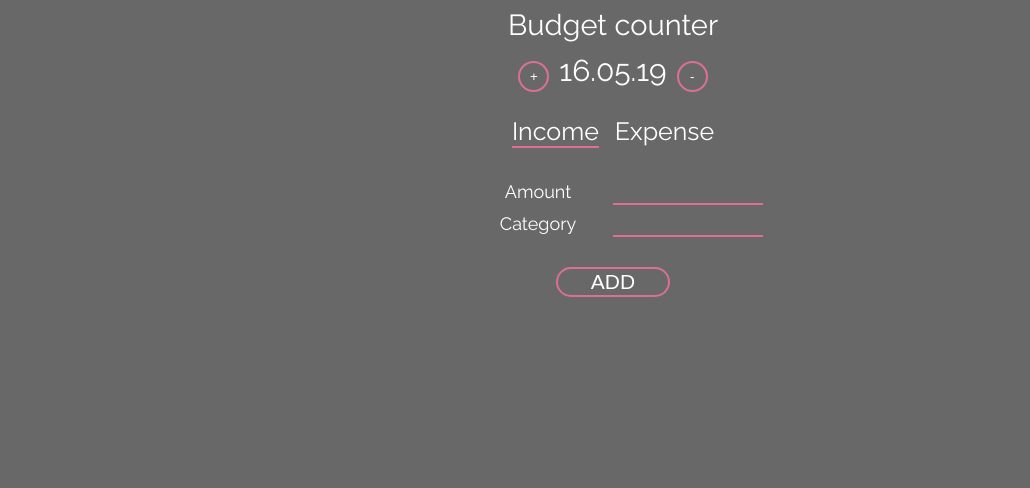
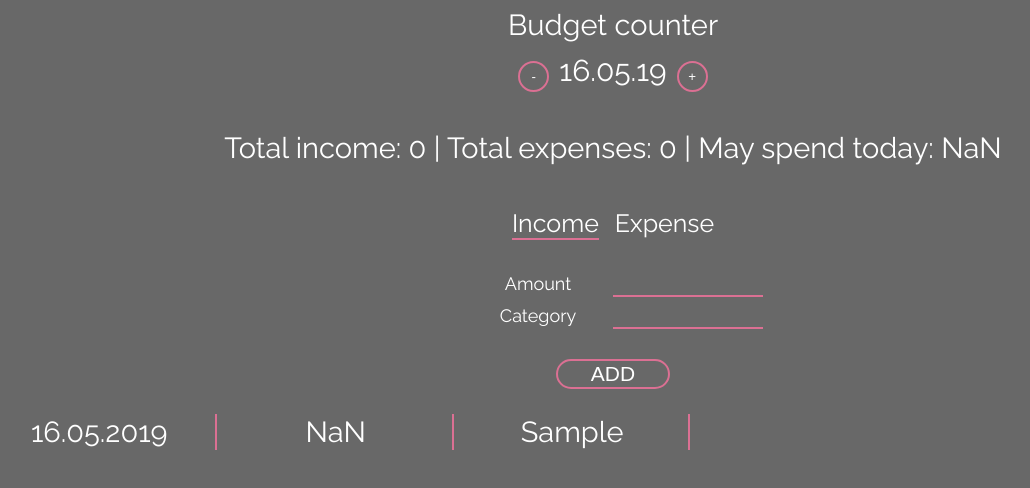
Before and after one commit to 6LACK-N1NJA/income-outcome, a React (Create React App) app: page / in a window 1280 px wide. Both pictures are taken after typing "Sample", "Sample" into the empty fields and a click on the button "ADD". Shown: the top 488 px of the page, without its empty margins (27-1057 px from the left). Built offline with nearby package versions, Linux system fonts and the light colour scheme.

Commit message:
Logic added

```diff
--- a/src/components/date-manager.js
+++ b/src/components/date-manager.js
@@ -40,9 +40,9 @@ class DateManager extends React.Component {
 
     return(
       <div className='DateManager'>
+        <DateButton onClick={this.handleSubtractDay}>-</DateButton>
+        <span>{date.format('DD.MM.YY')}</span>
         <DateButton onClick={this.handleAddDay}>+</DateButton>
-        <span>{date.format('DD.MM.YY')}</span>
-        <DateButton onClick={this.handleSubtractDay}>-</DateButton>
       </div>
     );
   }
--- a/src/components/in-out-input.js
+++ b/src/components/in-out-input.js
@@ -4,7 +4,6 @@ import Expense from './expense.js';
 import Income from './income.js';
 import Table from './table.js';
 import moment from 'moment';
-import {findLastIndex} from 'lodash';
 
 
 const Nav = styled.nav`
@@ -23,6 +22,10 @@ const Link = styled.span`
 class InOutInput extends Component {
   constructor(props) {
     super(props);
+    const store = localStorage.getItem('transactions');
+    if (! store instanceof Array) {
+      localStorage.setItem('transactions', []);
+    }
     this.state = {
       navSelected : 'income',
       transactioins : [],
@@ -41,22 +44,62 @@ class InOutInput extends Component {
       cat,
       sum,
     };
-    const index = findLastIndex(transactioins, ({date}) => {
+    /*const index = findLastIndex(transactioins, ({date}) => {
       const transaction = moment(date, 'DD.MM.YYYY');
       return(
         TodayDate.isBefore(transaction, 'day') ||
         TodayDate.isSame(transaction, 'day')
       );
-    });
+    });*/
 
-    const newTransactions = [...transactioins];
-    newTransactions.splice(
+    const newTransactions = [...transactioins, newTransaction];
+    /*newTransactions.splice(
       index === -1 ? transactioins.length : index,
       0,
       newTransaction,
-    );
-    console.log(newTransactions);
+    );*/
+
+    newTransactions.sort((a,b) => {
+      const aDate = moment(a.date, 'DD.MM.YYYY');
+      const bDate = moment(b.date, 'DD.MM.YYYY');
+
+
+      return(aDate).isAfter(bDate);
+
+    })
     this.setState({transactioins: newTransactions});
+    localStorage.setItem('transactions', this.state.transactioins);
+    console.log(typeof localStorage.getItem('transactions'));
+  }
+
+  onToday = () => {
+    let sum = 0;
+    const today = moment().format('DD');
+    const dayLeft = 30 - today;
+    this.state.transactioins.forEach(transaction => {
+      sum += transaction.sum;
+    });
+    return sum / dayLeft;
+  }
+
+  totalIncome = () => {
+    let sum = 0;
+    this.state.transactioins.forEach(transaction => {
+      if (transaction.sum > 0) {
+        sum += transaction.sum;
+      }
+    });
+    return sum;
+  }
+
+  totalExpenses = () => {
+    let sum = 0;
+    this.state.transactioins.forEach(transaction => {
+      if (transaction.sum < 0) {
+        sum += transaction.sum;
+      }
+    });
+    return sum;
   }
 
   render(){
@@ -64,6 +107,7 @@ class InOutInput extends Component {
 
     return(
       <div className='InOutInput'>
+        <p>Total income: {this.totalIncome()} | Total expenses: {this.totalExpenses()} | May spend today: {this.onToday()}</p>
         <Nav>
           <Link
             name='income'
@@ -86,7 +130,7 @@ class InOutInput extends Component {
           <Expense onSubmit={this.handleSubmit}/>
 
         )}
-        <Table data={this.state.transactions} />
+        <Table data={this.state.transactioins} />
       </div>
     );
   }
--- a/src/components/table.js
+++ b/src/components/table.js
@@ -1,16 +1,54 @@
 import React, { Component } from 'react';
+import moment from 'moment';
+import styled from 'styled-components';
+
+const Td = styled.td`
+  border-right: 2px solid palevioletred;
+  border-right: 2px solid palevioletred;
+  width : 20%;
+
+`;
+
+const Tr = styled.tr`
+
+`;
+
+const Tab = styled.table`
+  margin-top: 19px;
+`;
 
 class Table extends Component {
   constructor(props) {
     super(props);
+
     this.state = {
-      transactions: props.data,
+      transactions: this.props.data
     };
+
   }
 
   render() {
+
+    const transactions = this.props.data;
+    const date = moment();
+
+
     return (
-      <table></table>
+      <Tab>
+        <tbody>
+          {transactions.filter(({date: transactionDate}) =>
+            moment(transactionDate, 'DD.MM.YYYY').isSame(date, 'month')).map(
+              ({date, sum, cat}, index) =>
+            (
+              <Tr key={index}>
+                <Td>{date}</Td>
+                <Td>{sum}</Td>
+                <Td>{cat}</Td>
+              </Tr>
+            )
+          )}
+        </tbody>
+      </Tab>
     );
   }
 
```
